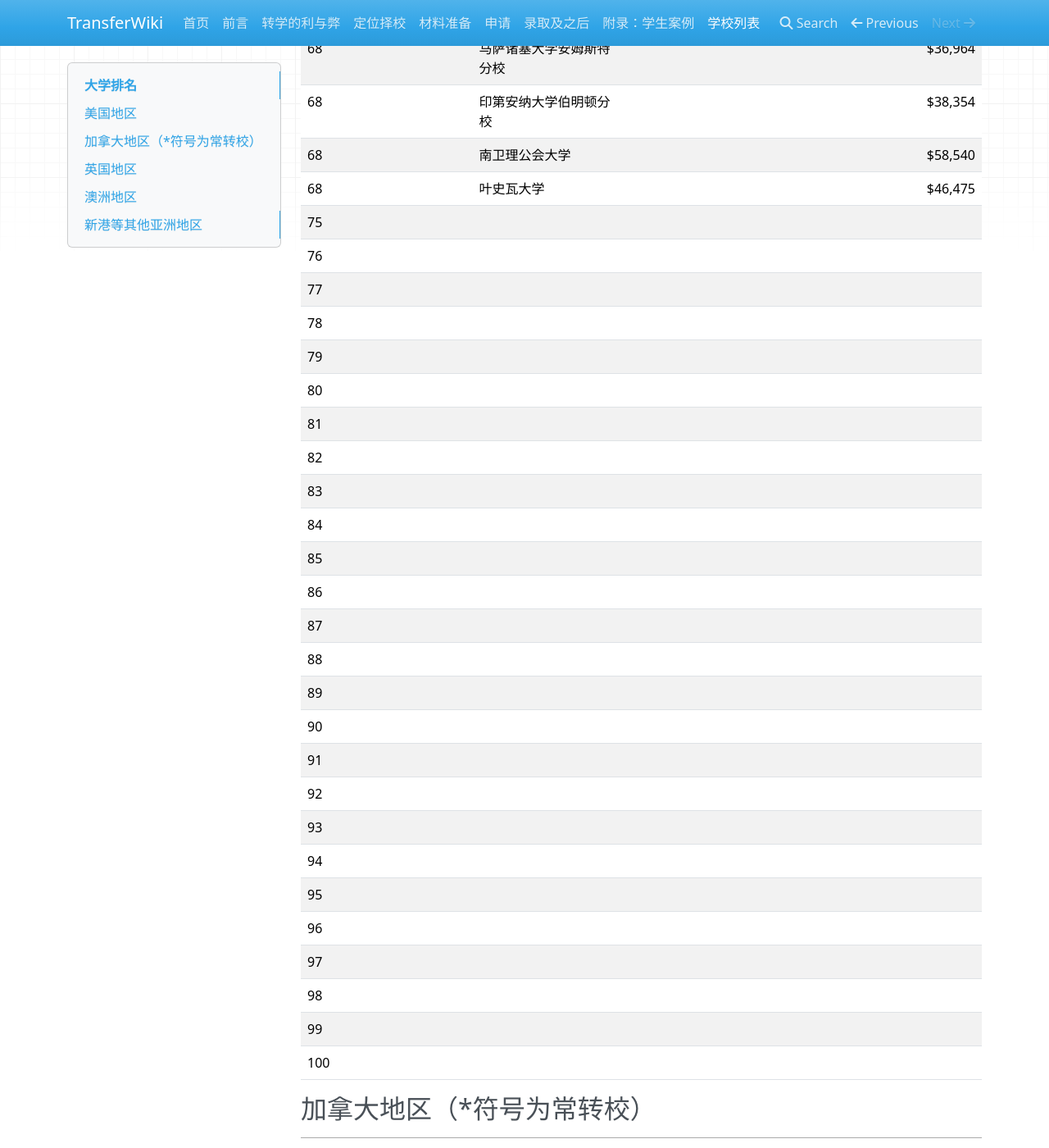
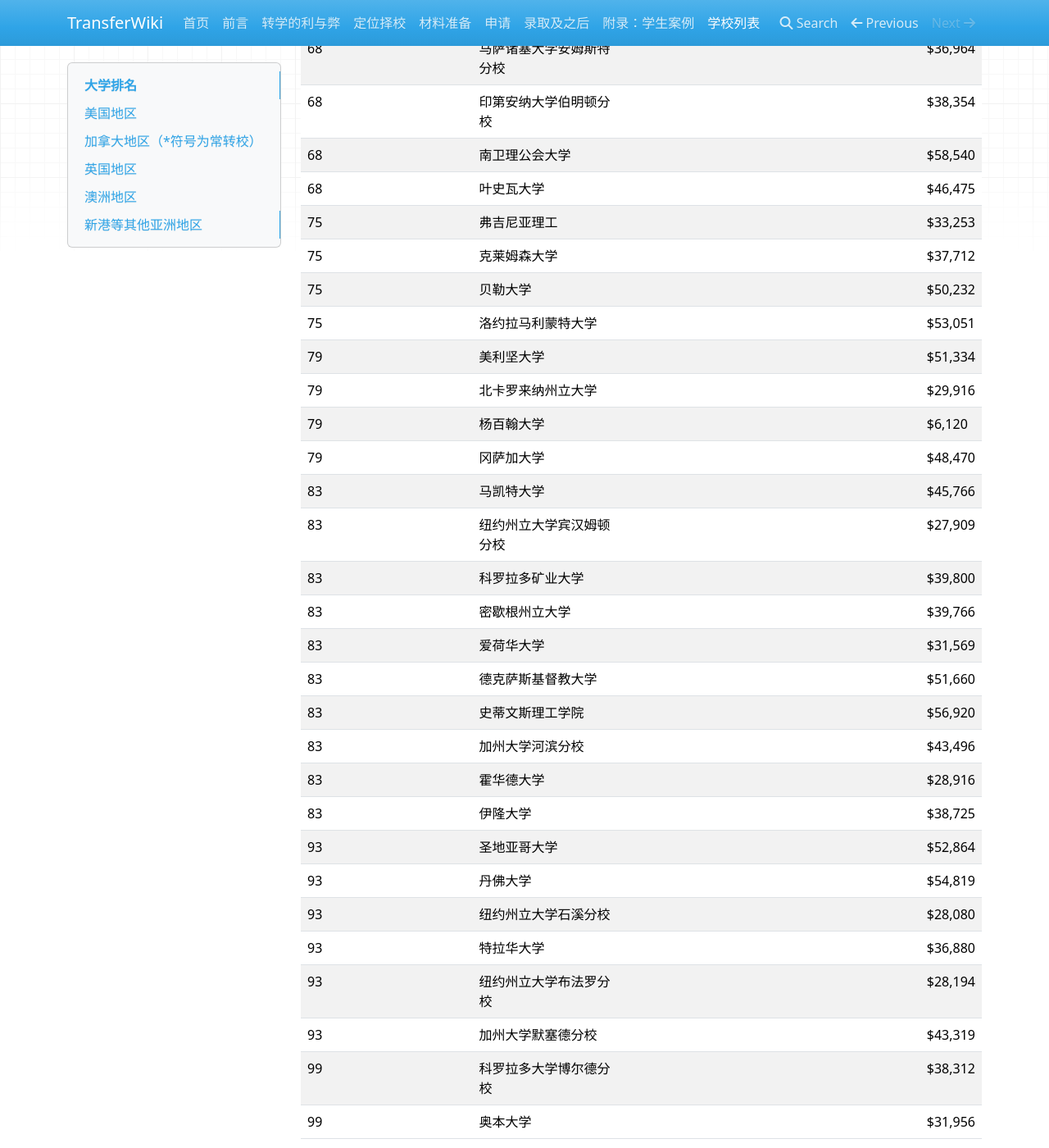
Before and after one commit to SihanXU/TransferWiki, an MkDocs documentation site: the page built from docs/school_list.md, in a window 1280 px wide and 1400 px high, scrolled down 3214 px. Shown: the whole window at 82% size. Built offline with MkDocs 1.6.1, drawn with Linux system fonts in a browser that asks for light colours; nearby versions of some CDN libraries.

Commit message:
Update school_list.md

```diff
--- a/docs/school_list.md
+++ b/docs/school_list.md
@@ -82,32 +82,32 @@
 | 68 |   | 印第安纳大学伯明顿分校 |   |   |   | $38,354 |
 | 68 |   | 南卫理公会大学 |   |   |   | $58,540 |
 | 68 |   | 叶史瓦大学 |   |   |   | $46,475 |
-| 75 |   |   |   |   |   |   |
-| 76 |   |   |   |   |   |   |
-| 77 |   |   |   |   |   |   |
-| 78 |   |   |   |   |   |   |
-| 79 |   |   |   |   |   |   |
-| 80 |   |   |   |   |   |   |
-| 81 |   |   |   |   |   |   |
-| 82 |   |   |   |   |   |   |
-| 83 |   |   |   |   |   |   |
-| 84 |   |   |   |   |   |   |
-| 85 |   |   |   |   |   |   |
-| 86 |   |   |   |   |   |   |
-| 87 |   |   |   |   |   |   |
-| 88 |   |   |   |   |   |   |
-| 89 |   |   |   |   |   |   |
-| 90 |   |   |   |   |   |   |
-| 91 |   |   |   |   |   |   |
-| 92 |   |   |   |   |   |   |
-| 93 |   |   |   |   |   |   |
-| 94 |   |   |   |   |   |   |
-| 95 |   |   |   |   |   |   |
-| 96 |   |   |   |   |   |   |
-| 97 |   |   |   |   |   |   |
-| 98 |   |   |   |   |   |   |
-| 99 |   |   |   |   |   |   |
-| 100 |   |   |   |   |   |   |
+| 75 |   | 弗吉尼亚理工 |   |   |   | $33,253 |
+| 75 |   | 克莱姆森大学 |   |   |   | $37,712 |
+| 75 |   | 贝勒大学 |   |   |   | $50,232 |
+| 75 |   | 洛约拉马利蒙特大学 |   |   |   | $53,051 |
+| 79 |   | 美利坚大学 |   |   |   | $51,334 |
+| 79 |   | 北卡罗来纳州立大学 |   |   |   | $29,916 |
+| 79 |   | 杨百翰大学 |   |   |   | $6,120 |
+| 79 |   | 冈萨加大学 |   |   |   | $48,470 |
+| 83 |   | 马凯特大学 |   |   |   | $45,766 |
+| 83 |   | 纽约州立大学宾汉姆顿分校 |   |   |   | $27,909 |
+| 83 |   | 科罗拉多矿业大学 |   |   |   | $39,800 |
+| 83 |   | 密歇根州立大学 |   |   |   | $39,766 |
+| 83 |   | 爱荷华大学 |   |   |   | $31,569 |
+| 83 |   | 德克萨斯基督教大学 |   |   |   | $51,660 |
+| 83 |   | 史蒂文斯理工学院 |   |   |   | $56,920 |
+| 83 |   | 加州大学河滨分校 |   |   |   | $43,496 |
+| 83 |   | 霍华德大学 |   |   |   | $28,916 |
+| 83 |   | 伊隆大学 |   |   |   | $38,725 |
+| 93 |   | 圣地亚哥大学 |   |   |   | $52,864 |
+| 93 |   | 丹佛大学 |   |   |   | $54,819 |
+| 93 |   | 纽约州立大学石溪分校 |   |   |   | $28,080 |
+| 93 |   | 特拉华大学 |   |   |   | $36,880 |
+| 93 |   | 纽约州立大学布法罗分校 |   |   |   | $28,194 |
+| 93 |   | 加州大学默塞德分校 |   |   |   | $43,319 |
+| 99 |   | 科罗拉多大学博尔德分校 |   |   |   | $38,312 |
+| 99 |   | 奥本大学 |   |   |   | $31,956 |
 
 ## 加拿大地区（*符号为常转校）
 
```
